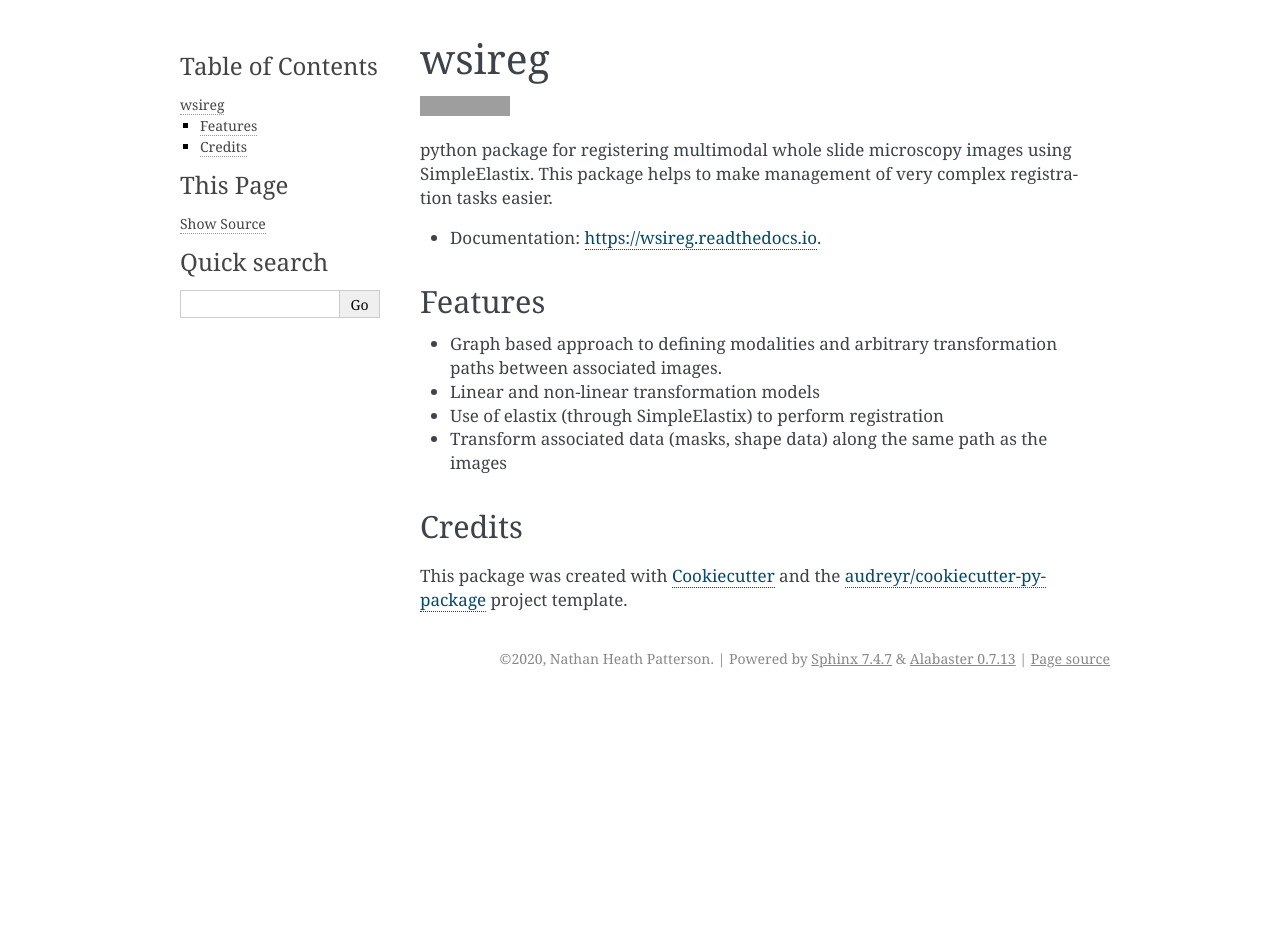
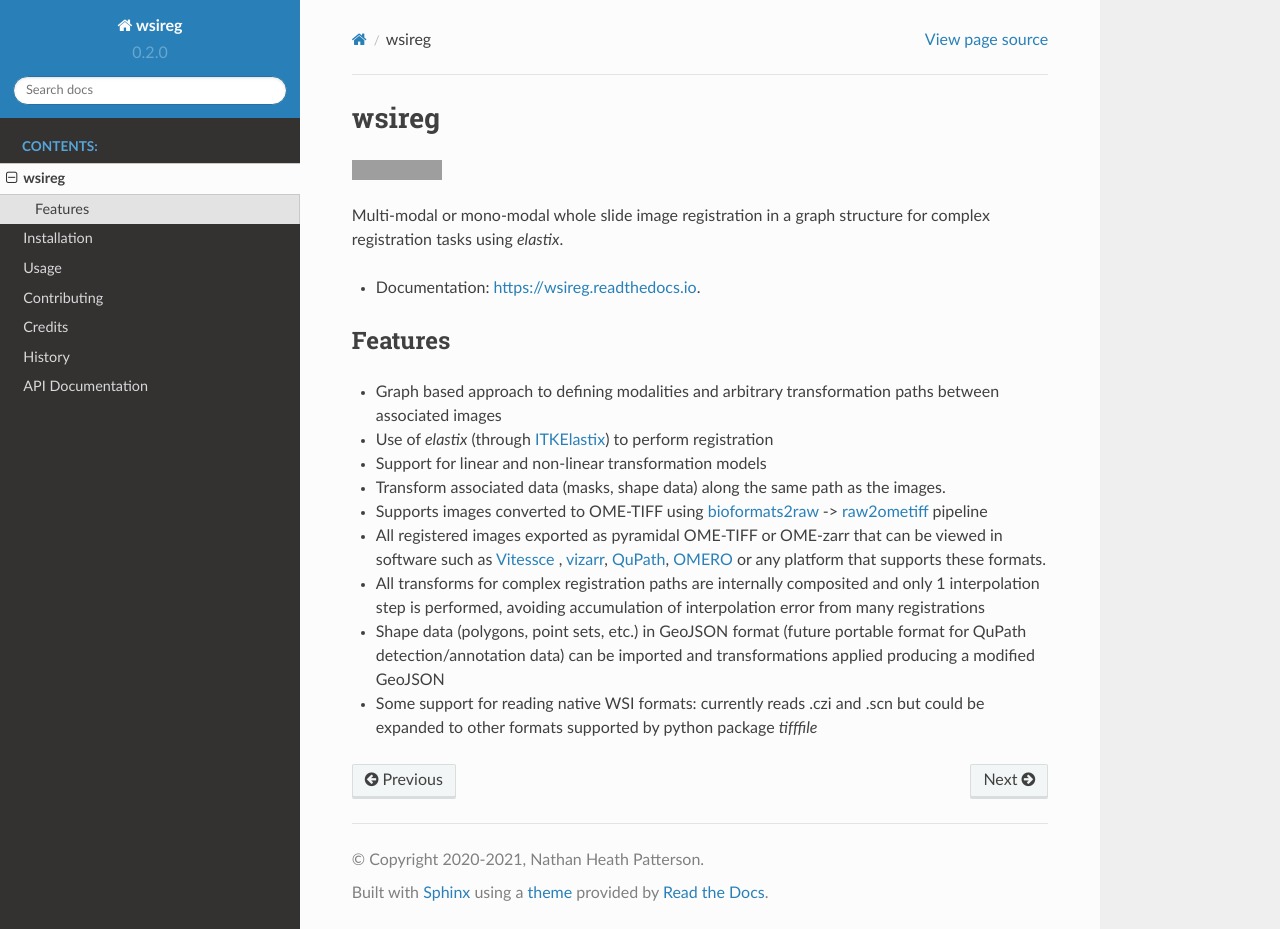
Before and after one commit to NHPatterson/wsireg, a Sphinx documentation site: the page built from docs/readme.rst, in a window 1280 px wide and 929 px high. Built offline with Sphinx 7.4.7 and the Read the Docs theme 2.0.0, drawn with Linux system fonts in a browser that asks for light colours; pages that are not in the unit, such as notebooks, are missing from menus; grey boxes are pictures that could not be loaded.

Commit message:
improve docs

```diff
--- a/CONTRIBUTING.rst
+++ b/CONTRIBUTING.rst
@@ -102,9 +102,7 @@ Before you submit a pull request, check that it meets these guidelines:
 2. If the pull request adds functionality, the docs should be updated. Put
    your new functionality into a function with a docstring, and add the
    feature to the list in README.rst.
-3. The pull request should work for Python 3.5, 3.6, 3.7 and 3.8, and for PyPy. Check
-   https://travis-ci.com/nhpatterson/wsireg/pull_requests
-   and make sure that the tests pass for all supported Python versions.
+3. The pull request should work for Python 3.7 and 3.8, and for PyPy.
 
 Tips
 ----
--- a/README.rst
+++ b/README.rst
@@ -8,8 +8,8 @@ wsireg
         :alt: Documentation Status
 
 
-python package for registering multimodal whole slide microscopy images using SimpleElastix. This package helps to
-make management of very complex registration tasks easier.
+Multi-modal or mono-modal whole slide image registration in a graph structure for complex registration tasks using `elastix`.
+
 
 * Documentation: https://wsireg.readthedocs.io.
 
@@ -17,15 +17,12 @@ make management of very complex registration tasks easier.
 Features
 --------
 
-* Graph based approach to defining modalities and arbitrary transformation paths between associated images.
-* Linear and non-linear transformation models
-* Use of elastix (through SimpleElastix) to perform registration
-* Transform associated data (masks, shape data) along the same path as the images
-
-Credits
--------
-
-This package was created with Cookiecutter_ and the `audreyr/cookiecutter-pypackage`_ project template.
-
-.. _Cookiecutter: https://github.com/audreyr/cookiecutter
-.. _`audreyr/cookiecutter-pypackage`: https://github.com/audreyr/cookiecutter-pypackage
+* Graph based approach to defining modalities and arbitrary transformation paths between associated images
+* Use of `elastix` (through `ITKElastix <https://github.com/InsightSoftwareConsortium/ITKElastix/>`_) to perform registration
+* Support for linear and non-linear transformation models
+* Transform associated data (masks, shape data) along the same path as the images.
+* Supports images converted to OME-TIFF using `bioformats2raw <https://github.com/glencoesoftware/bioformats2raw>`_ -> `raw2ometiff <https://github.com/glencoesoftware/bioformats2raw>`_ pipeline
+* All registered images exported as pyramidal OME-TIFF or OME-zarr that can be viewed in software such as `Vitessce <https://vitessce.io>`_ , `vizarr <https://github.com/hms-dbmi/vizarr>`_, `QuPath <https://qupath.github.io>`_, `OMERO <https://www.openmicroscopy.org/omero/>`_ or any platform that supports these formats.
+* All transforms for complex registration paths are internally composited and only 1 interpolation step is performed, avoiding accumulation of interpolation error from many registrations
+* Shape data (polygons, point sets, etc.) in GeoJSON format (future portable format for QuPath detection/annotation data) can be imported and transformations applied producing a modified GeoJSON
+* Some support for reading native WSI formats: currently reads .czi and .scn but could be expanded to other formats supported by python package `tifffile`
--- a/docs/conf.py
+++ b/docs/conf.py
@@ -32,7 +32,12 @@ import wsireg
 
 # Add any Sphinx extension module names here, as strings. They can be
 # extensions coming with Sphinx (named 'sphinx.ext.*') or your custom ones.
-extensions = ['sphinx.ext.autodoc', 'sphinx.ext.viewcode','sphinx.ext.napoleon']
+extensions = [
+    'sphinx.ext.autodoc',
+    "sphinx_rtd_theme",
+    'sphinx.ext.viewcode',
+    'sphinx.ext.napoleon',
+]
 
 # Add any paths that contain templates here, relative to this directory.
 templates_path = ['_templates']
@@ -48,7 +53,7 @@ master_doc = 'index'
 
 # General information about the project.
 project = 'wsireg'
-copyright = "2020, Nathan Heath Patterson"
+copyright = "2020-2021, Nathan Heath Patterson"
 author = "Nathan Heath Patterson"
 
 # The version info for the project you're documenting, acts as replacement
@@ -84,7 +89,7 @@ todo_include_todos = False
 # The theme to use for HTML and HTML Help pages.  See the documentation for
 # a list of builtin themes.
 #
-html_theme = 'alabaster'
+html_theme = 'sphinx_rtd_theme'
 
 # Theme options are theme-specific and customize the look and feel of a
 # theme further.  For a list of options available for each theme, see the
--- a/requirements-dev.txt
+++ b/requirements-dev.txt
@@ -6,6 +6,7 @@ flake8
 tox
 coverage
 Sphinx
+sphinx_rtd_theme
 twine
 pytest
 pytest-runner
```
Also changed, not shown: docs/installation.rst (+0 -17 lines).
